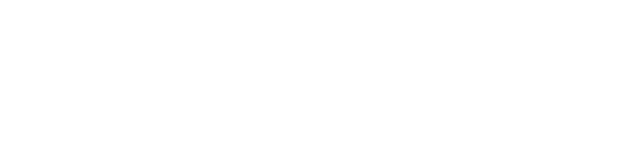
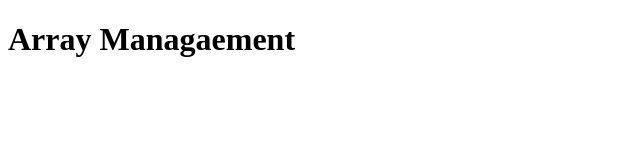
Before and after one commit to abdrahim29/Temperature-calculation, a plain HTML site: page index.html in a window 1280 px wide. Shown: the whole page, without its empty margins (0-640 px from the left). Drawn offline with Linux system fonts and the light colour scheme.

Commit message:
Update index.html

```diff
--- a/index.html
+++ b/index.html
@@ -7,6 +7,7 @@
     <title>Document</title>
 </head>
 <body>
+    <h1>Array Managaement</h1>
     <script>
 
         array=[22, 26, 16, 24, 30, 26, 18, 27, 29, 27, 23, 25, 21, 33, 30, 29, 32, 32, 21, 33, 21, 30, 35, 31]
```
